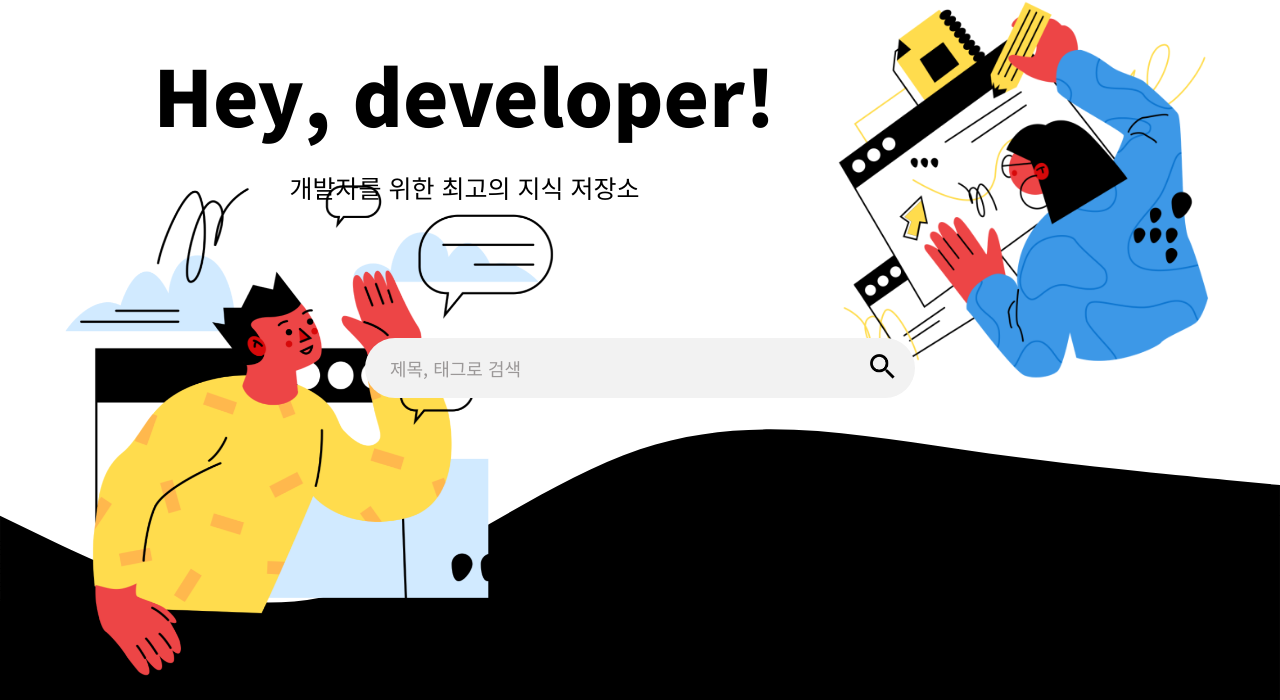
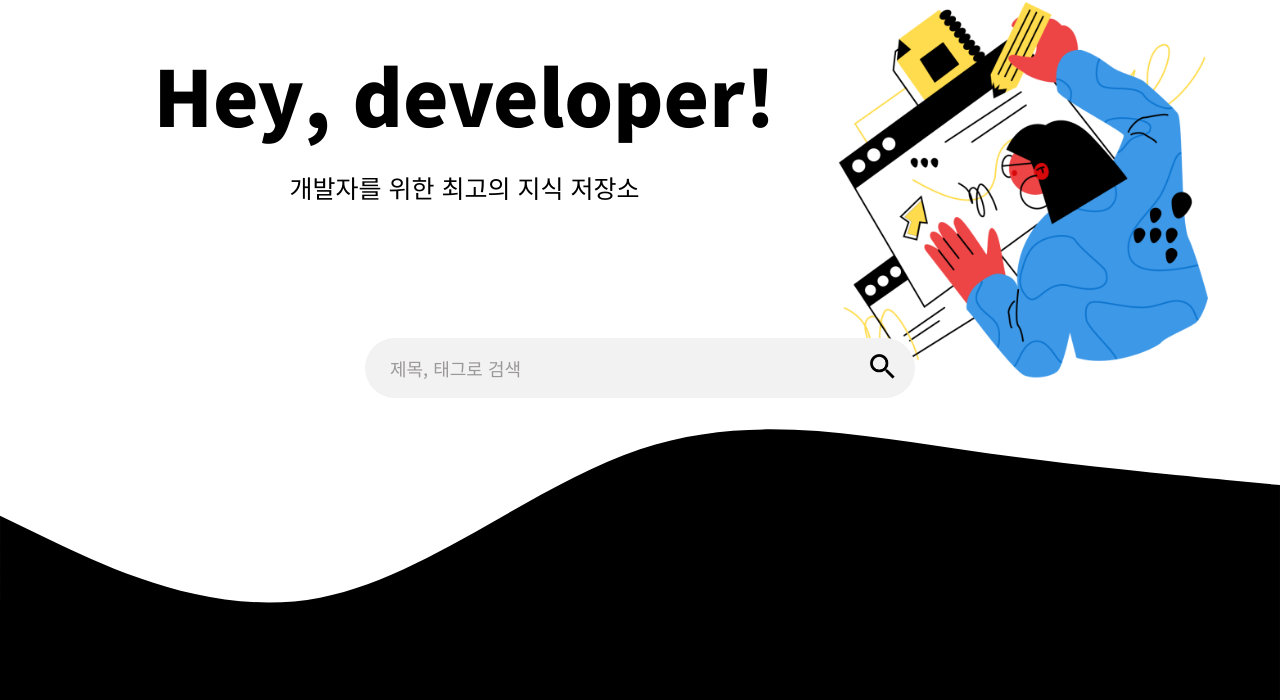
Before and after one commit to snulion-coding-notes/coding-notes-hackathon, a Django app: page / in a window 1280 px wide. Shown: the part 100-800 px from the top of the page. Run offline with Django 3.2, Linux system fonts and the light colour scheme; style sheets or scripts are compiled from the project's sources; some libraries are stand-ins or nearby versions.

Commit message:
Fix index image error

```diff
--- a/appCodingNote/static/appCodingNote/scss/index.scss
+++ b/appCodingNote/static/appCodingNote/scss/index.scss
@@ -1,4 +1,4 @@
-@import "./colors.scss";
+@import './colors.scss';
 
 #main {
   height: calc(100vh - 100px);
@@ -173,3 +173,9 @@
     width: 100%;
   }
 }
+
+@media screen and (max-height: 820px) {
+  .sub-image {
+    display: none;
+  }
+}
```
